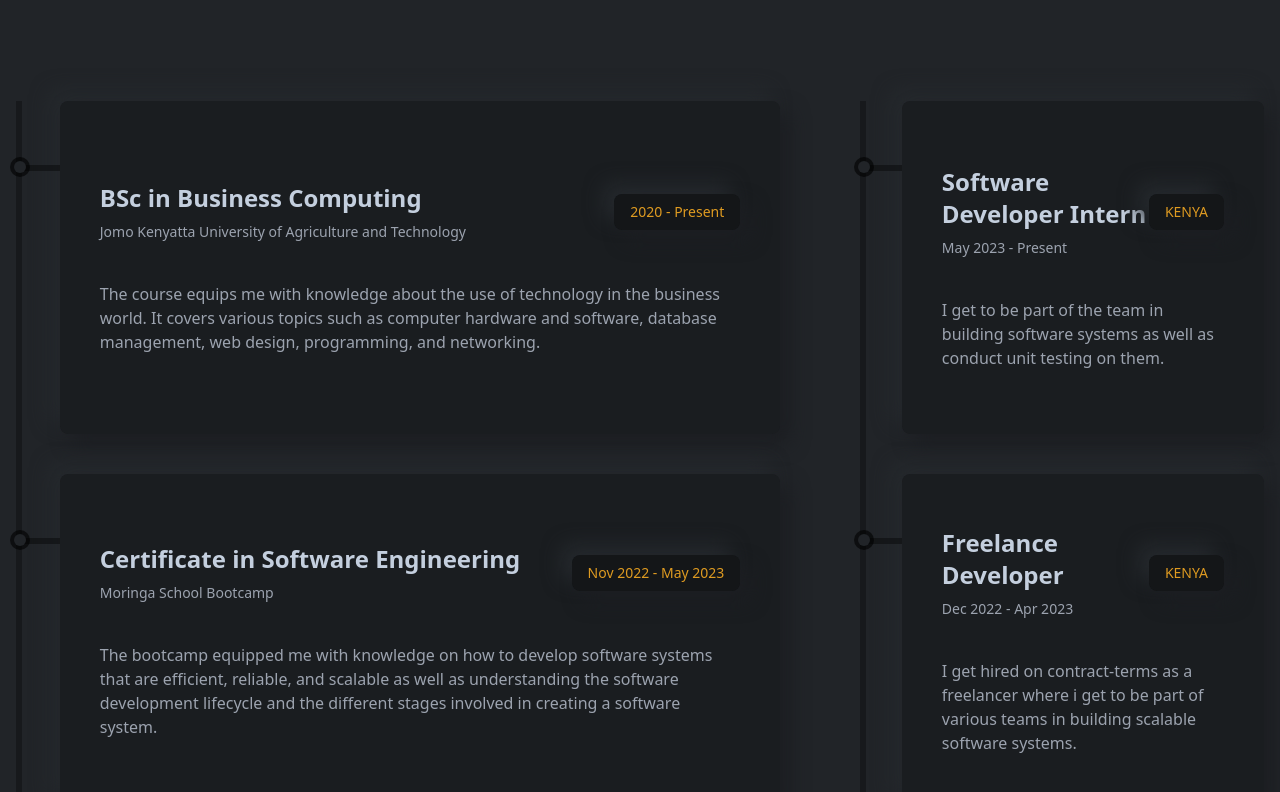
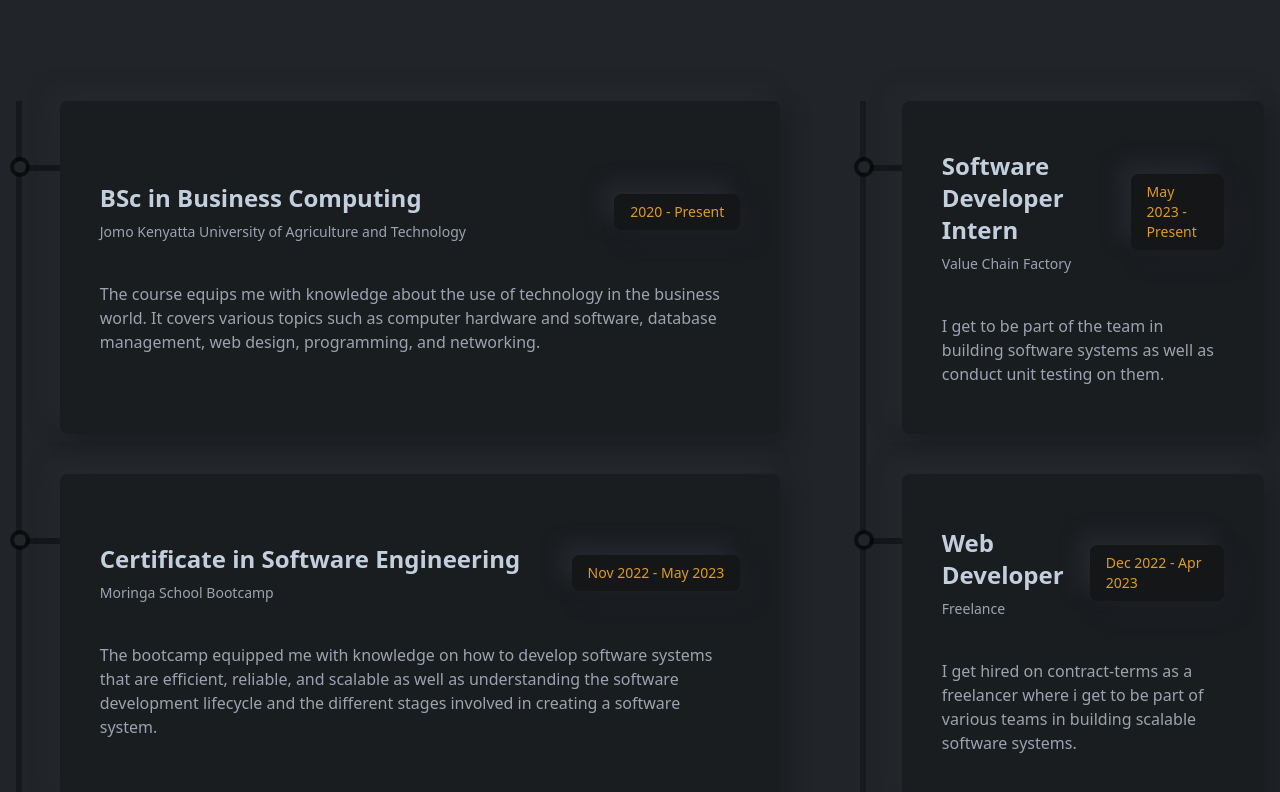
Before and after one commit to alvinmithamo/portifolio-revamp, a React (Create React App) app: page / in a window 1280 px wide. Shown: the part 2802-3594 px from the top of the page. Built offline with nearby package versions, Linux system fonts and the light colour scheme.

Commit message:
content changes

```diff
--- a/src/components/resume/Education.js
+++ b/src/components/resume/Education.js
@@ -47,14 +47,14 @@
           /> */}
           <ResumeCard
             title="Software Developer Intern"
-            subTitle="May 2023 - Present"
-            result="KENYA"
+            subTitle="Value Chain Factory"
+            result="May 2023 - Present"
             des="I get to be part of the team in building software systems as well as conduct unit testing on them."
           />
           <ResumeCard
-            title="Freelance Developer"
-            subTitle="Dec 2022 - Apr 2023"
-            result="KENYA"
+            title="Web Developer"
+            subTitle="Freelance"
+            result="Dec 2022 - Apr 2023"
             des="I get hired on contract-terms as a freelancer where i get to be part of various teams in building scalable software systems."
           />
 
```
